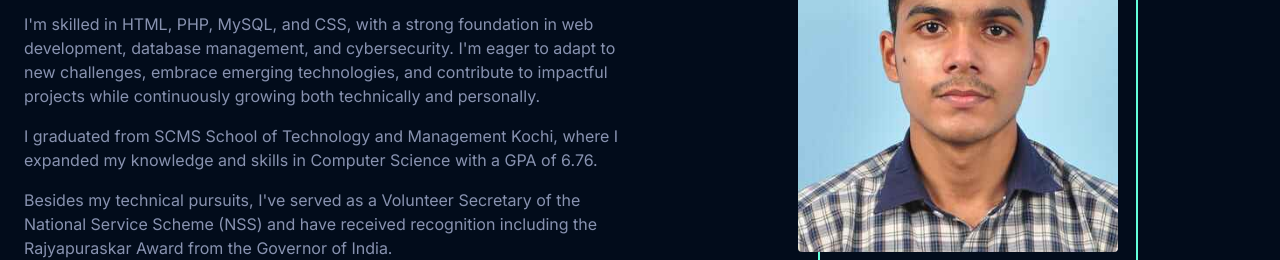
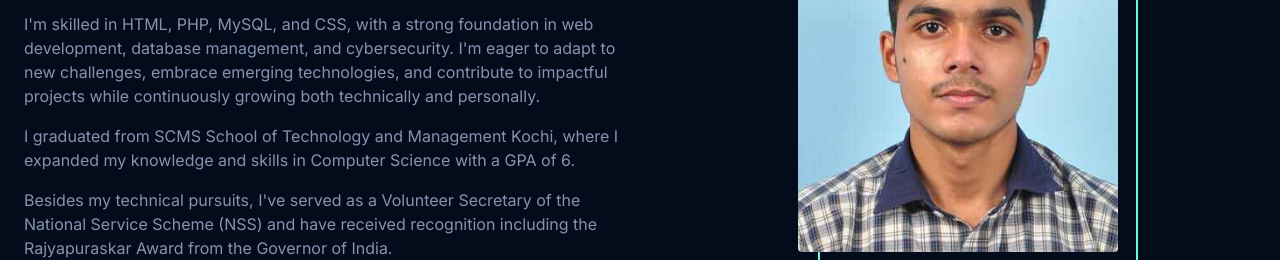
Before and after one commit to caaravind1/portfolio-website, a React (Vite) app: page / in a window 1280 px wide. Shown: the part 1040-1300 px from the top of the page. Built offline with nearby package versions, Linux system fonts and the light colour scheme.

Commit message:
updated cgpa

```diff
--- a/src/components/About.tsx
+++ b/src/components/About.tsx
@@ -21,7 +21,7 @@ const About = () => {
           </p>
           <p className="text-portfolio-slate mb-4">
             I graduated from SCMS School of Technology and Management Kochi, where I expanded my
-            knowledge and skills in Computer Science with a GPA of 6.76.
+            knowledge and skills in Computer Science with a GPA of 6.
           </p>
           <p className="text-portfolio-slate">
             Besides my technical pursuits, I've served as a Volunteer Secretary of the National Service Scheme (NSS)
```
